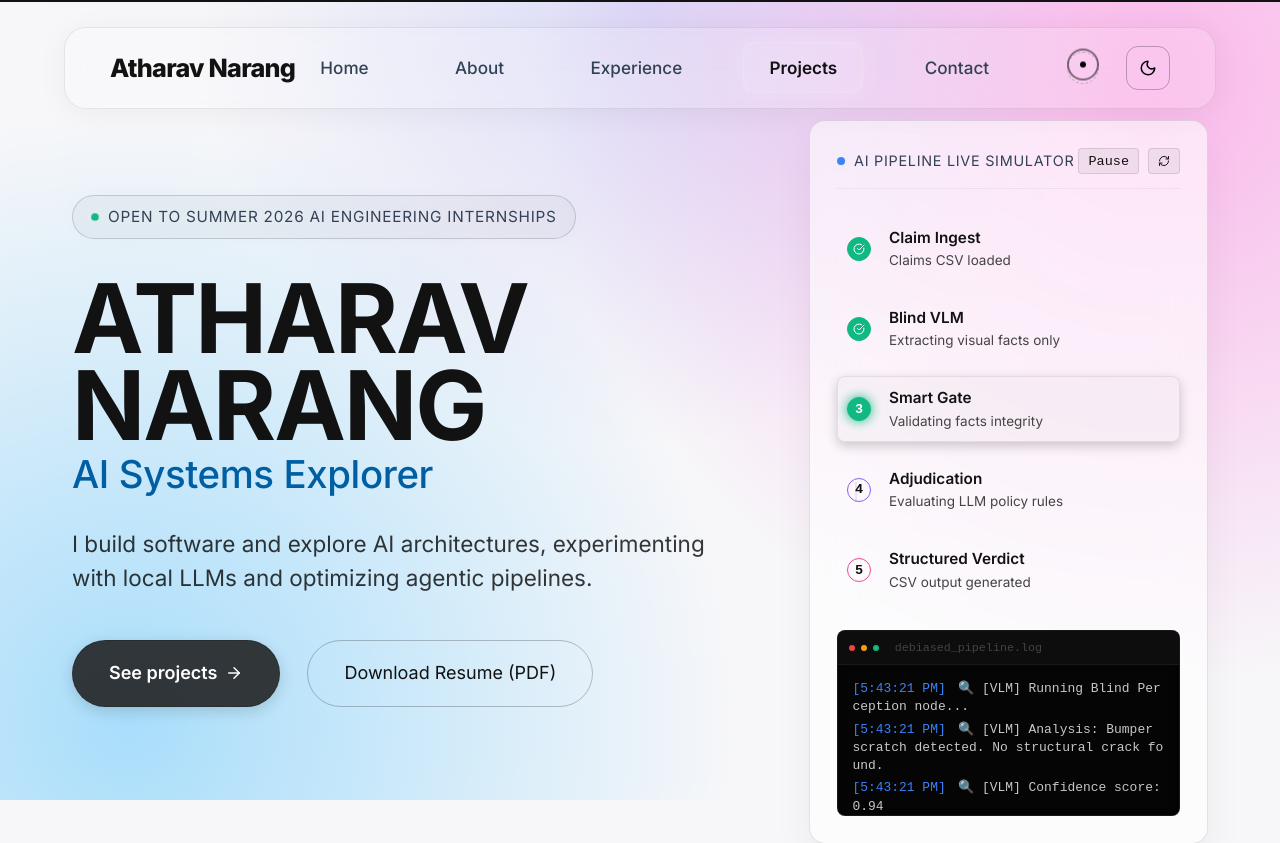
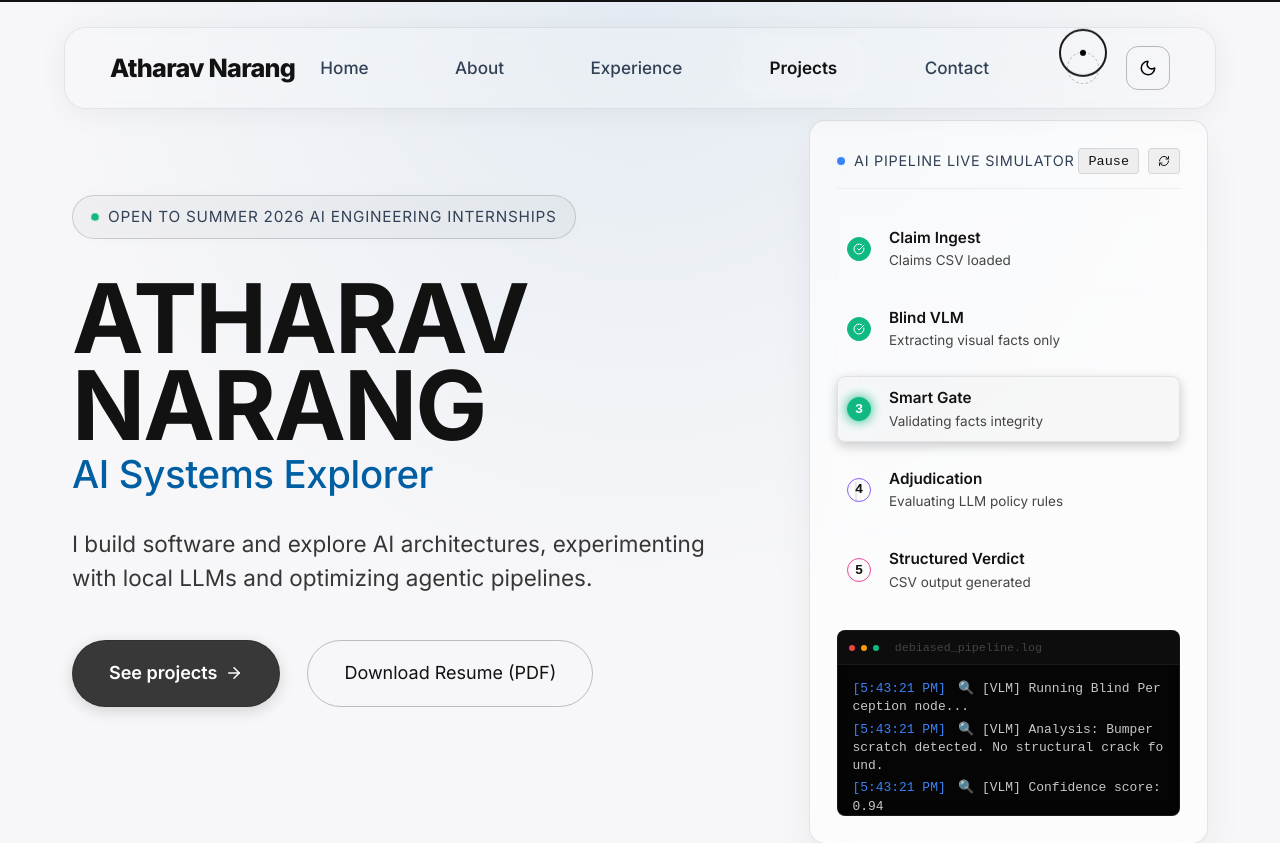
Before and after one commit to Atharav001/portfolio-2.0, a React (Vite) app: page / in a window 1280 px wide. Shown: the top 843 px of the page. Built offline with nearby package versions, Linux system fonts and the light colour scheme.

Commit message:
fix: replace aurora blob background with static gradient

```diff
--- a/src/components/AnimatedBackground.css
+++ b/src/components/AnimatedBackground.css
@@ -4,31 +4,11 @@
   z-index: -3;
   pointer-events: none;
   overflow: hidden;
-  background:
-    radial-gradient(circle at var(--glow-1-x, 50%) var(--glow-1-y, 0%), var(--bg-accent-1) 0%, transparent 35vmax),
-    radial-gradient(circle at var(--glow-2-x, 90%) var(--glow-2-y, 10%), var(--bg-accent-2) 0%, transparent 45%),
-    radial-gradient(circle at var(--glow-3-x, 10%) var(--glow-3-y, 90%), var(--bg-accent-3) 0%, transparent 45%),
-    var(--bg-base);
-  animation: aurora-drift 32s ease-in-out infinite alternate;
-}
-
-
-@keyframes aurora-drift {
-  0%   { --glow-1-x: 50%; --glow-2-x: 90%; --glow-3-x: 10%; }
-  50%  { --glow-1-x: 45%; --glow-2-x: 82%; --glow-3-x: 18%; }
-  100% { --glow-1-x: 55%; --glow-2-x: 95%; --glow-3-x: 5%;  }
-}
-
-@media (prefers-reduced-motion: reduce) {
-  .animated-framer-bg { animation: none; }
+  background: radial-gradient(circle at 50% 0%, var(--bg-accent-1) 0%, transparent 60%), var(--bg-base);
 }
 
 @media (max-width: 768px) {
   .animated-framer-bg {
-    background:
-      radial-gradient(circle at var(--glow-1-x, 50%) var(--glow-1-y, 0%), var(--bg-accent-1) 0%, transparent 50vmax),
-      radial-gradient(circle at var(--glow-2-x, 90%) var(--glow-2-y, 10%), var(--bg-accent-2) 0%, transparent 60vmax),
-      radial-gradient(circle at var(--glow-3-x, 10%) var(--glow-3-y, 90%), var(--bg-accent-3) 0%, transparent 60vmax),
-      var(--bg-base);
+    background: radial-gradient(circle at 50% 0%, var(--bg-accent-1) 0%, transparent 60%), var(--bg-base);
   }
 }
--- a/src/tokens.css
+++ b/src/tokens.css
@@ -33,11 +33,11 @@
 
   /* --- Aurora UI Color Tokens --- */
   --bg-accent-1-dark: rgba(255, 255, 255, 0.03);
-  --bg-accent-2-dark: rgba(139, 92, 246, 0.28);
-  --bg-accent-3-dark: rgba(20, 184, 166, 0.22);
-  --bg-accent-1-light: rgba(99, 102, 241, 0.18);
-  --bg-accent-2-light: rgba(255, 51, 204, 0.32);
-  --bg-accent-3-light: rgba(0, 168, 255, 0.32);
+  --bg-accent-2-dark: rgba(0, 200, 255, 0.10);
+  --bg-accent-3-dark: rgba(0, 200, 255, 0.06);
+  --bg-accent-1-light: rgba(0, 95, 163, 0.08);
+  --bg-accent-2-light: rgba(0, 95, 163, 0.06);
+  --bg-accent-3-light: rgba(0, 95, 163, 0.04);
 
   /* --- Z-Index Tokens --- */
   --z-background: -10;
```
